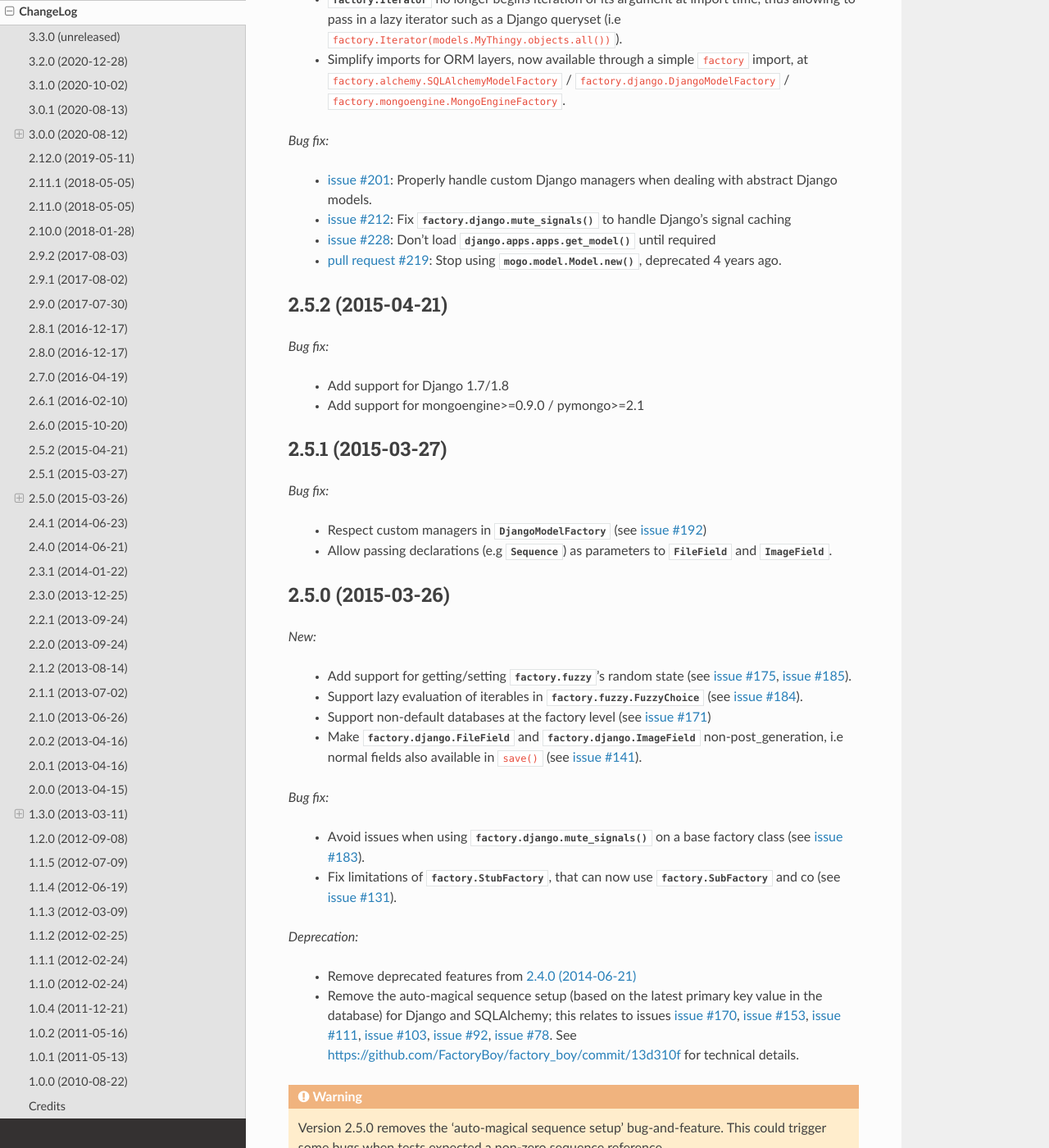
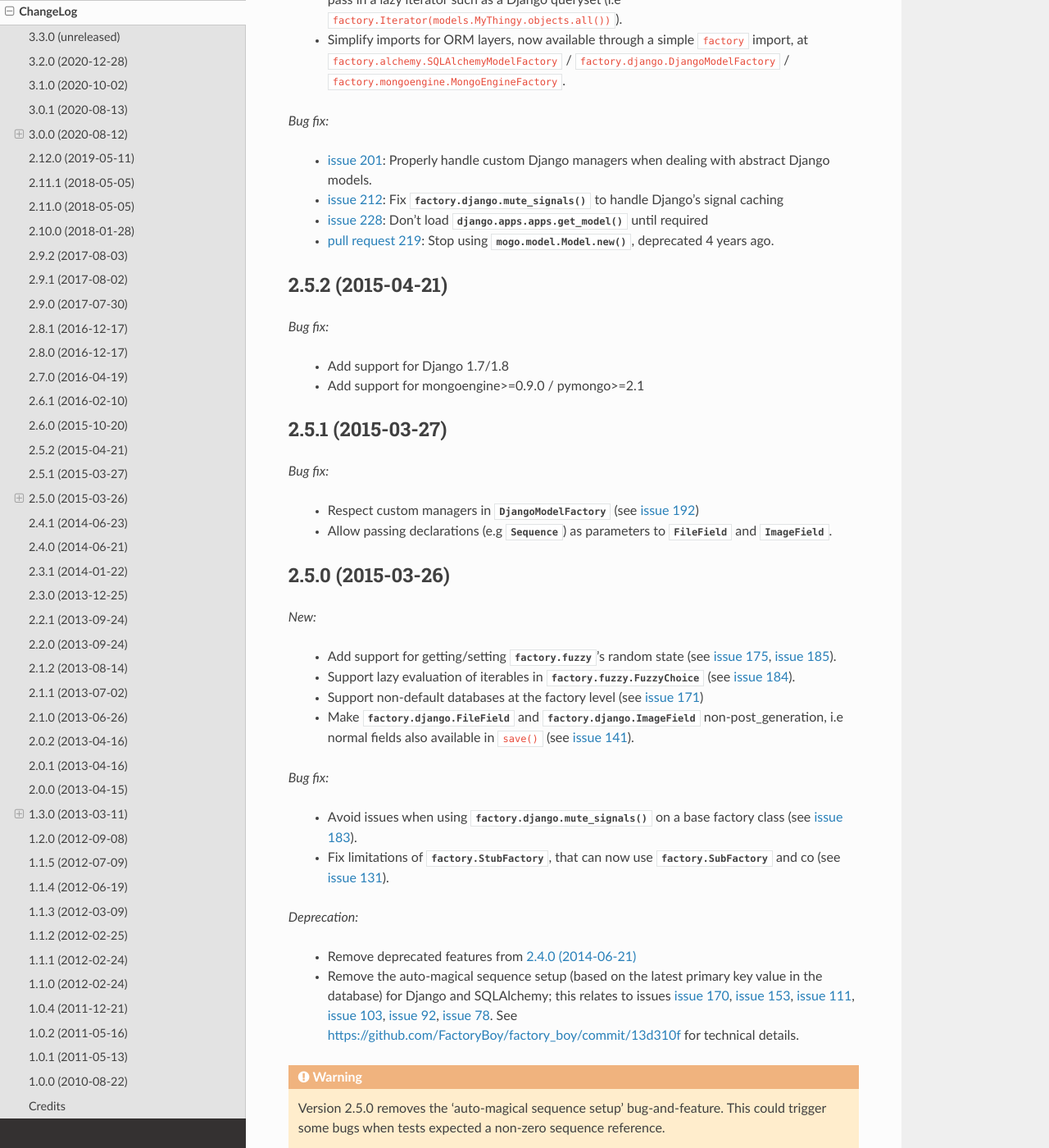
Before and after one commit to FactoryBoy/factory_boy, a Sphinx documentation site: the page built from docs/changelog.rst, in a window 1280 px wide and 1400 px high, scrolled down 6577 px. Shown: the whole window at 82% size. Built offline with Sphinx 7.4.7 and the Read the Docs theme 2.0.0, drawn with Linux system fonts in a browser that asks for light colours; some of the changed text lies outside the part shown.

```diff
--- a/docs/conf.py
+++ b/docs/conf.py
@@ -41,8 +41,8 @@ extensions = [
 ]
 
 extlinks = {
-    'issue': ('https://github.com/FactoryBoy/factory_boy/issues/%s', 'issue #'),
-    'pr': ('https://github.com/FactoryBoy/factory_boy/pull/%s', 'pull request #'),
+    'issue': ('https://github.com/FactoryBoy/factory_boy/issues/%s', 'issue %s'),
+    'pr': ('https://github.com/FactoryBoy/factory_boy/pull/%s', 'pull request %s'),
 }
 
 # Add any paths that contain templates here, relative to this directory.
```
